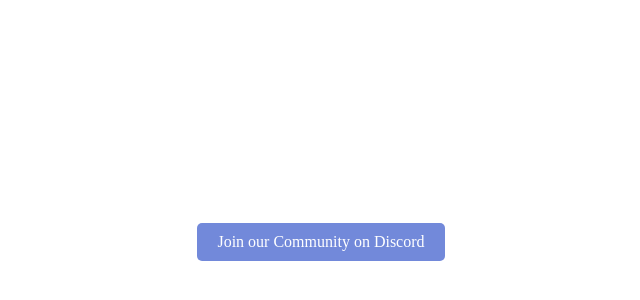
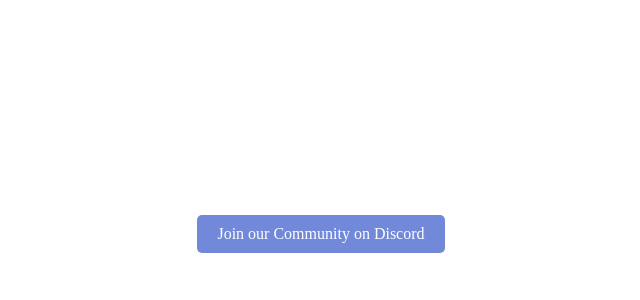
Before and after one commit to Ellipsis777/Alexandria-Discord-Button, a plain HTML site: page main.html in a window 1280 px wide. Shown: the part 166-466 px from the top of the page, without its empty margins (319-959 px from the left). Drawn offline with Linux system fonts and the light colour scheme.

Commit message:
Update main.html

```diff
--- a/main.html
+++ b/main.html
@@ -4,6 +4,12 @@
     <meta charset="UTF-8">
     <meta name="viewport" content="width=device-width, initial-scale=1.0">
     <title>Discord Button</title>
+    <style>
+        body {
+            margin: 0;
+            overflow: hidden;
+        }
+    </style>
 </head>
 <body>
     <div style="display: flex; justify-content: center; align-items: center; height: 100vh;">
```
